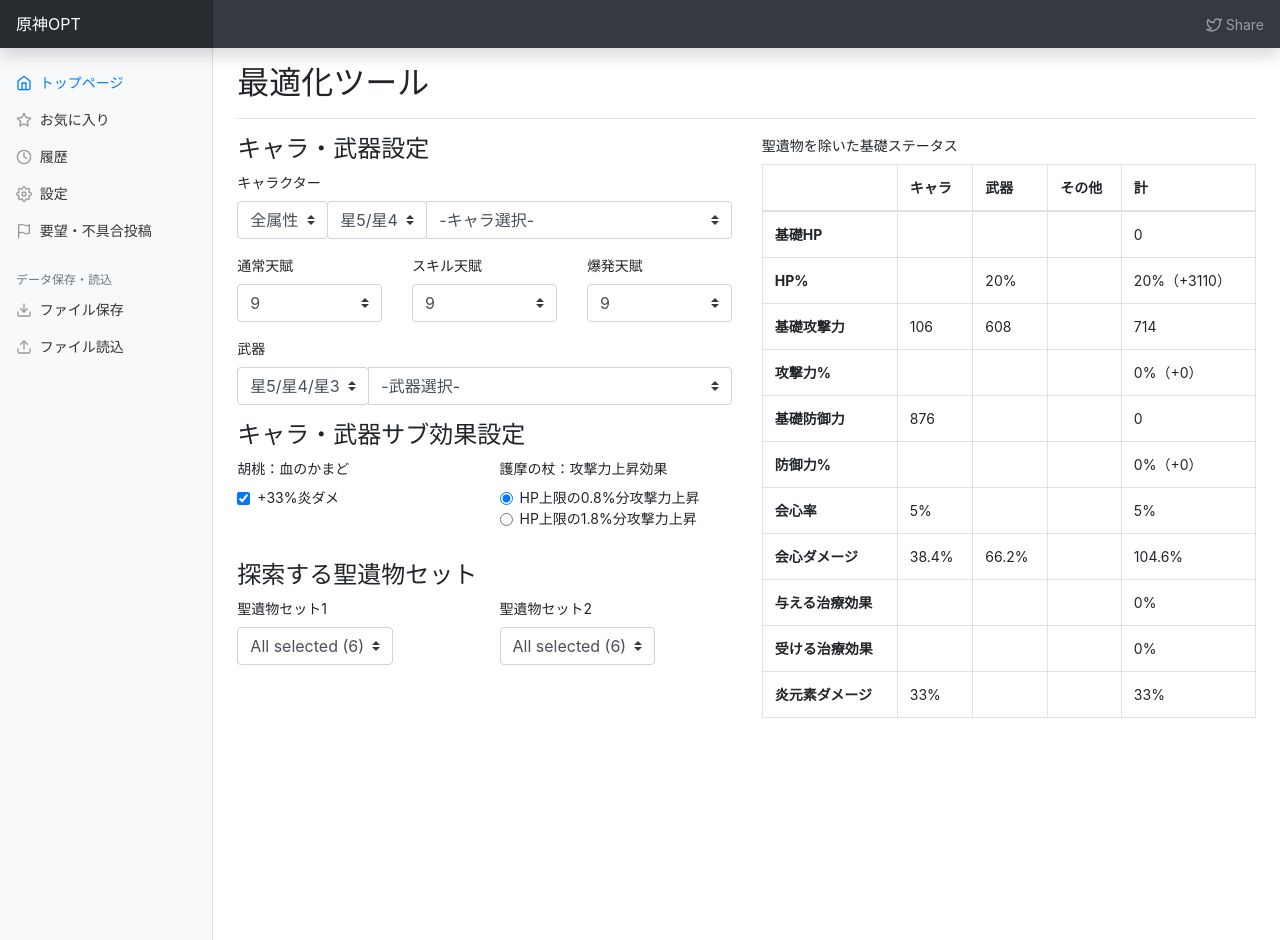
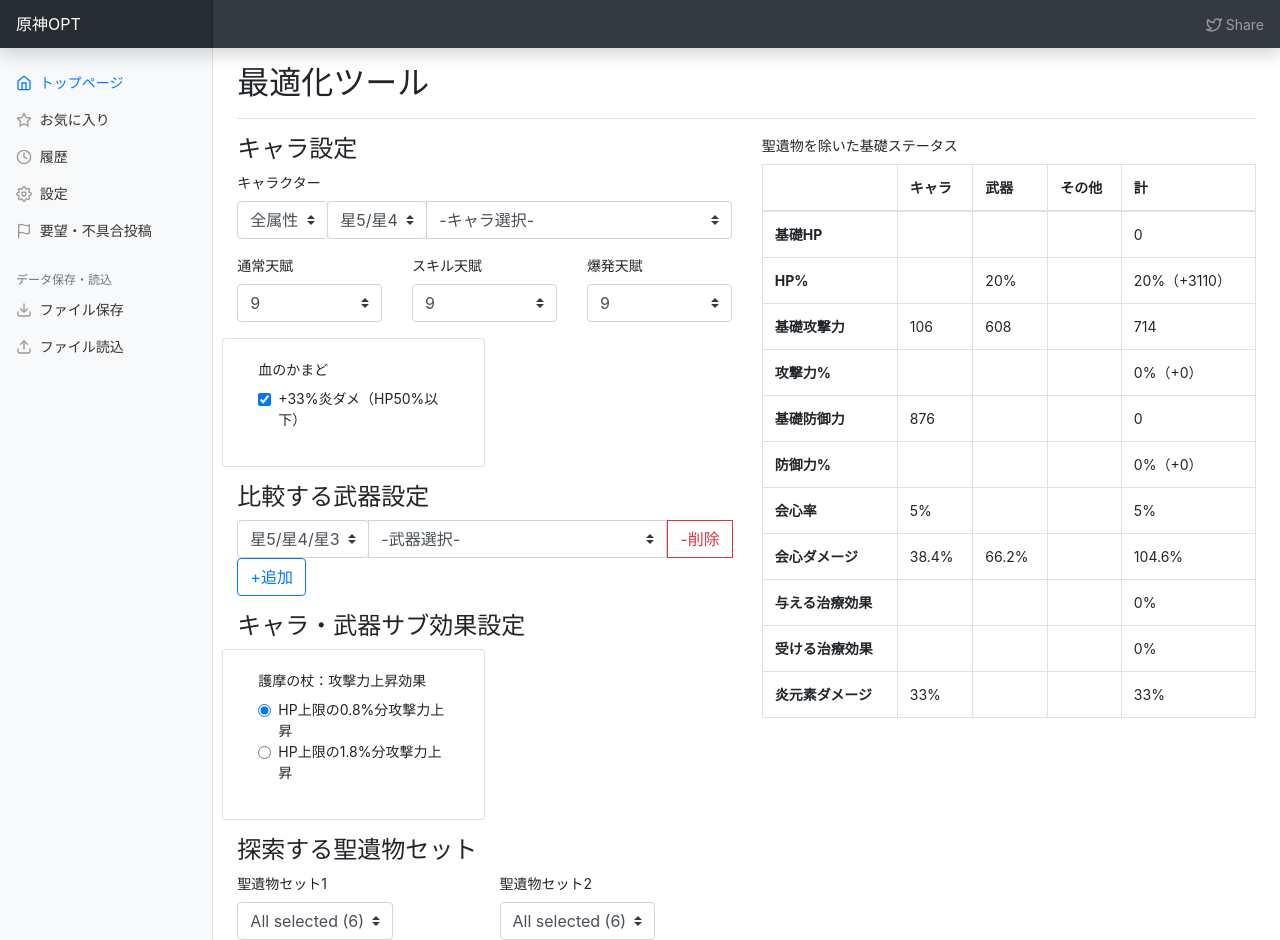
Before and after one commit to k3kaimu/genshinopt, a Jekyll site: the page built from index.html, in a window 1280 px wide and 940 px high. Built offline with Jekyll 4.4.1, drawn with Linux system fonts in a browser that asks for light colours; nearby versions of some CDN libraries; the list of posts is cut into pages by our own code.

Commit message:
add list for comparing some weapons

```diff
--- a/index.html
+++ b/index.html
@@ -11,7 +11,7 @@ additional_js: ["/js/page/index.js"]
 <div class="row">
   <div class="col-xl-6">
 
-    <h4 class="h4">キャラ・武器設定</h4>
+    <h4 class="h4">キャラ設定</h4>
     <div class="mb-3">
       <label for="select-character">キャラクター</label>
       <div class="input-group" id="select-character">
@@ -44,7 +44,7 @@ additional_js: ["/js/page/index.js"]
     <div class="mb-3 row">
       <div class="col-4">
         <label for="select-tarent-normal">通常天賦</label>
-        <select class="custom-select" id="select-tarent-normal" aria-label="通常天賦">
+        <select class="custom-select" id="select-tarent-normal" aria-label="通常天賦" data-bind="value: selNormalTalentRank">
           <option value="1">1</option>
           <option value="2">2</option>
           <option value="3">3</option>
@@ -64,7 +64,7 @@ additional_js: ["/js/page/index.js"]
       </div>
       <div class="col-4">
         <label for="select-tarent-normal">スキル天賦</label>
-        <select class="custom-select" id="select-tarent-normal" aria-label="スキル天賦">
+        <select class="custom-select" id="select-tarent-normal" aria-label="スキル天賦" data-bind="value: selSkillTalentRank">
           <option value="1">1</option>
           <option value="2">2</option>
           <option value="3">3</option>
@@ -84,7 +84,7 @@ additional_js: ["/js/page/index.js"]
       </div>
       <div class="col-4">
         <label for="select-tarent-normal">爆発天賦</label>
-        <select class="custom-select" id="select-tarent-normal" aria-label="爆発天賦">
+        <select class="custom-select" id="select-tarent-normal" aria-label="爆発天賦" data-bind="value: selBurstTalentRank">
           <option value="1">1</option>
           <option value="2">2</option>
           <option value="3">3</option>
@@ -104,47 +104,60 @@ additional_js: ["/js/page/index.js"]
       </div>
     </div>
 
+    <div class="mb-3 row">
+      <div class="col-sm-6 card">
+
+        <div class="card-body">
+          <label id="character-option-1">血のかまど</label>
+          <div class="form-group" id="character-option-1">
+            <div class="form-check">
+              <input class="form-check-input" type="checkbox" value="" id="character-option-1-1" checked>
+              <label class="form-check-label" for="character-option-1-1">
+                +33%炎ダメ（HP50%以下）
+              </label>
+            </div>
+          </div>
+        </div>
+
+      </div>
+    </div>
+
+
+    <h4 class="h4">比較する武器設定</h4>
     <div class="mb-3">
-      <label for="select-character">武器</label>
-      <div class="input-group" id="select-weapon">
+      <div data-bind="foreach: comparingWeaponList">
+        <div class="input-group">
           <div class="input-group-prepend">
-          <select class="custom-select" id="selectCharacterRank" data-bind="value: selWeaponRarity">
+            <select class="custom-select" id="selectCharacterRank" data-bind="value: $data.selWeaponRarity">
               <option selected value="ALL">星5/星4/星3</option>
               <option value="5">星5</option>
               <option value="4">星4</option>
               <option value="3">星3</option>
             </select>
           </div>
-        <!-- <select class="custom-select" aria-label="武器選択">
-          <option selected>武器選択...</option>
-          <option value="1">護摩の杖</option>
-        </select> -->
-        <select data-bind="options: selWeaponList,
+          <select data-bind="options: $data.selWeaponList,
                             optionsText: 'name',
-                           value: selectedWeapon,
+                            value: $data.selectedWeapon,
                             optionsCaption: '-武器選択-'"
                             class="custom-select" aria-label="武器選択"></select>
+          <div class="input-group-prepend">
+            <button type="button" class="btn btn-outline-danger" data-bind="click: () => $parent.comparingWeaponList.remove($data)">-削除</button>
           </div>
+        </div>
+      </div>
+      <!-- <div>
+        <span data-bind="click: addComparingWeapon()" data-feather="plus-circle"></span>
+      </div> -->
+      <button type="button" class="btn btn-outline-primary" data-bind="click: addComparingWeapon()">+追加</button>
     </div>
 
 
     <h4 class="h4">キャラ・武器サブ効果設定</h4>
     <div class="mb-3 row">
-      <div class="col-sm-6">
 
-        <div class="form-group">
-          <label id="character-option-1">胡桃：血のかまど</label>
-          <div class="form-check" id="character-option-1">
-            <input class="form-check-input" type="checkbox" value="" id="character-option-1-1" checked>
-            <label class="form-check-label" for="character-option-1-1">
-              +33%炎ダメ
-            </label>
-          </div>
-        </div>
-      </div>
-
-      <div class="col-sm-6">
-        <label id="character-option-1">護摩の杖：攻撃力上昇効果</label>
+      <div class="col-sm-6 card">
+        <div class="card-body">
+          <label id="character-option-2">護摩の杖：攻撃力上昇効果</label>
           <div class="form-group" id="character-option-2">
             <div class="form-check">
               <input class="form-check-input" type="radio" name="character-option-2-radio" id="character-option-2-1" value="option1" checked>
@@ -160,6 +173,8 @@ additional_js: ["/js/page/index.js"]
             </div>
           </div>
         </div>
+      </div>
+
     </div>
 
 
--- a/js/page/index.js
+++ b/js/page/index.js
@@ -1,4 +1,30 @@
 $(function(){
+
+
+    function ComparingWeaponData(selectedChar)
+    {
+        this.weapons = genshinData.weapons;
+        this.selWeaponRarity = ko.observable();
+        this.selectedWeapon = ko.observable();
+        this.selWeaponList = ko.computed(function(){
+            var list = [];
+            var rarity = this.selWeaponRarity();
+            var ch = selectedChar();
+
+            this.weapons.forEach(e => {
+                if(!(rarity == "ALL" || e.rarity == rarity))
+                    return;
+
+                if(ch != undefined && ch.weaponType != e.weaponType)
+                    return;
+
+                list.push(e);
+            });
+
+            return list;
+        }, this);
+    }
+
 
     function ViewModel() {
         this.characters = genshinData.characters;
@@ -26,26 +52,17 @@ $(function(){
         }, this);
 
 
-        this.weapons = genshinData.weapons;
-        this.selWeaponRarity = ko.observable();
-        this.selectedWeapon = ko.observable();
-        this.selWeaponList = ko.computed(function(){
-            var list = [];
-            var rarity = this.selWeaponRarity();
-            var ch = this.selectedChar();
+        this.selNormalTalentRank = ko.observable();
+        this.selSkillTalentRank = ko.observable();
+        this.selBurstTalentRank = ko.observable();
 
-            this.weapons.forEach(e => {
-                if(!(rarity == "ALL" || e.rarity == rarity))
-                    return;
 
-                if(ch != undefined && ch.weaponType != e.weaponType)
-                    return;
+        this.comparingWeaponList = ko.observableArray();
 
-                list.push(e);
-            });
-
-            return list;
-        }, this);
+        this.addComparingWeapon = function()
+        {
+            this.comparingWeaponList.push(new ComparingWeaponData(this.selectedChar));
+        }.bind(this);
 
 
         this.totalBaseHP = ko.computed(function(){
```
Lines whose indentation alone changed are shown as unchanged.
